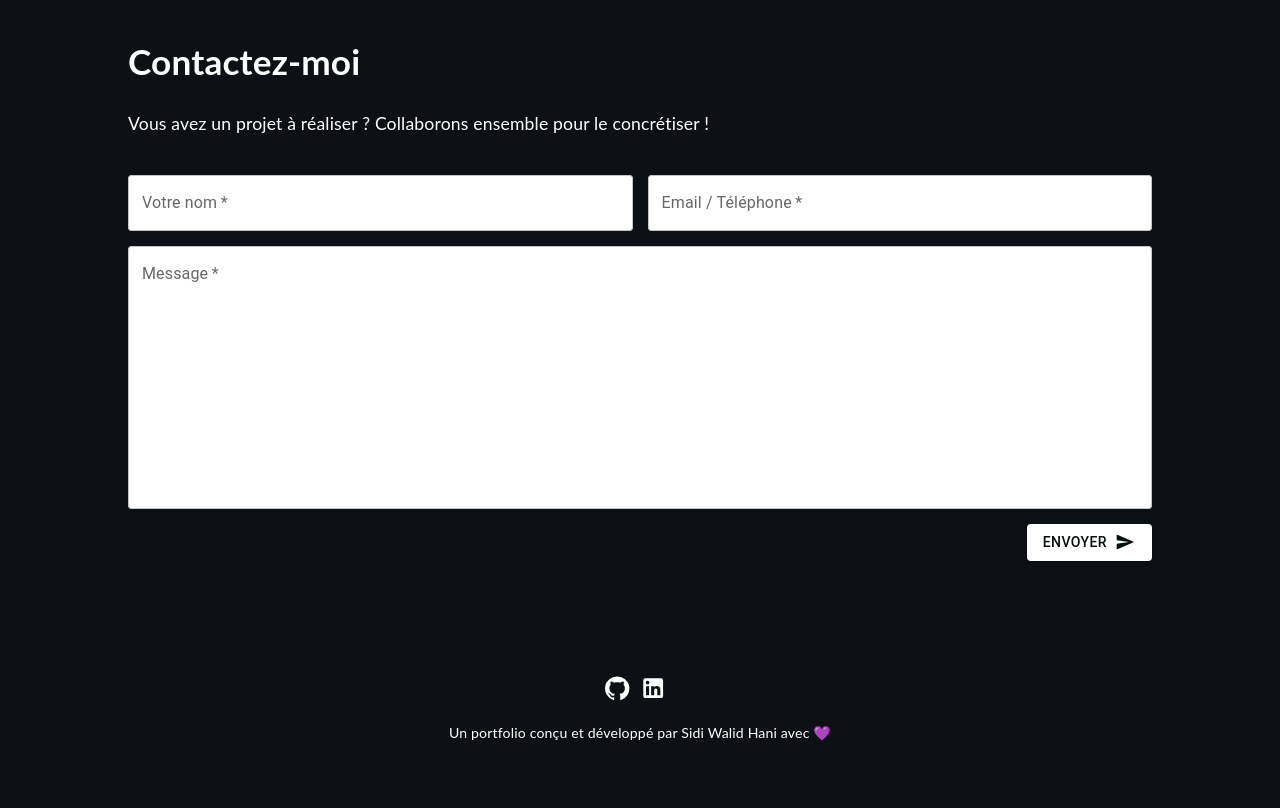
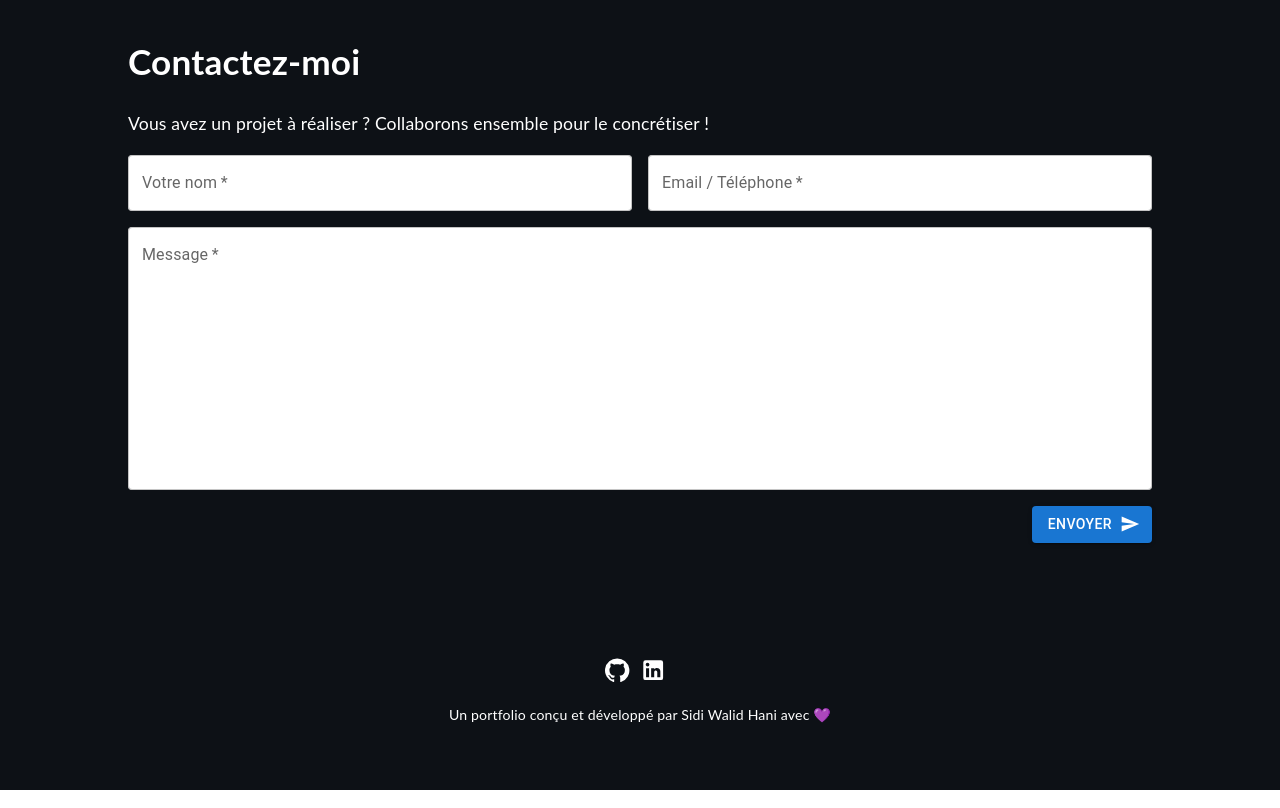
Before and after one commit to Walgoat/hani-sidi-walid-portfolio, a React (Create React App) app: page / in a window 1280 px wide. Shown: the part 6440-7248 px from the top of the page. Built offline with nearby package versions, Linux system fonts and the light colour scheme.

Commit message:
Mise à jour des styles et correction des champs de texte dans Contact.tsx

```diff
--- a/package.json
+++ b/package.json
@@ -4,6 +4,7 @@
     "private": true,
     "homepage": "https://Walgoat.github.io/hani-sidi-walid-portfolio",
     "dependencies": {
+        "@emailjs/browser": "^4.4.1",
         "@emotion/react": "^11.14.0",
         "@emotion/styled": "^11.14.0",
         "@fortawesome/fontawesome-svg-core": "^6.4.0",
--- a/src/assets/styles/Contact.scss
+++ b/src/assets/styles/Contact.scss
@@ -47,15 +47,19 @@ form {
   margin-bottom: 15px !important;
 }
 
-/* Ajout de styles pour s'assurer que les champs de texte sont visibles et interactifs */
+/* Styles pour les champs de texte */
 .MuiTextField-root {
   width: 100%;
+  margin-bottom: 15px; /* Ajout de marge pour espacer les champs */
 }
 
 .MuiInputBase-root {
-  background-color: white;
+  background-color: #f5f5f5 !important;
+  border: 1px solid #ccc !important;
 }
 
+
 .MuiInputBase-input {
-  color: #050f0b;
+  color: #00da6d !important ; /* Couleur du texte */
+  opacity: 1 !important ; /* Assurez-vous que le texte est visible */
 }
--- a/src/components/Contact.tsx
+++ b/src/components/Contact.tsx
@@ -1,32 +1,32 @@
-import React, { useRef, useState } from 'react';
-import '../assets/styles/Contact.scss';
-import Box from '@mui/material/Box';
-import Button from '@mui/material/Button';
-import SendIcon from '@mui/icons-material/Send';
-import TextField from '@mui/material/TextField';
+import Box from "@mui/material/Box";
+import Button from "@mui/material/Button";
+import SendIcon from "@mui/icons-material/Send";
+import TextField from "@mui/material/TextField";
+import emailjs from "emailjs-com";
+import { useRef } from "react";
+import Grid from "@mui/material/Grid"; // Importez le composant Grid
 
 function Contact() {
-  const [name, setName] = useState<string>('');
-  const [email, setEmail] = useState<string>('');
-  const [message, setMessage] = useState<string>('');
-
-  const [nameError, setNameError] = useState<boolean>(false);
-  const [emailError, setEmailError] = useState<boolean>(false);
-  const [messageError, setMessageError] = useState<boolean>(false);
-
   const form = useRef<HTMLFormElement>(null);
 
   const sendEmail = (e: React.FormEvent) => {
     e.preventDefault();
 
-    // Validation des champs
-    setNameError(name === '');
-    setEmailError(email === '');
-    setMessageError(message === '');
-
-    if (name && email && message) {
-      console.log('Formulaire soumis avec succès !');
-      // Ici, vous pouvez ajouter la logique pour envoyer l'email
+    if (form.current) {
+      emailjs
+        .sendForm(
+          "service_ndpdnoc",
+          "template_e4ilka3",
+          form.current,
+          "AekYDn0jA9RlCSWi8"
+        )
+        .then(() => {
+          alert("Message envoyé avec succès !");
+          form.current?.reset();
+        })
+        .catch(() => {
+          alert("Une erreur est survenue lors de l'envoi du message.");
+        });
     }
   };
 
@@ -35,71 +35,60 @@ function Contact() {
       <div className="items-container">
         <div className="contact_wrapper">
           <h1>Contactez-moi</h1>
-          <p>Vous avez un projet à réaliser ? Collaborons ensemble pour le concrétiser !</p>
+          <p>
+            Vous avez un projet à réaliser ? Collaborons ensemble pour le concrétiser !
+          </p>
           <Box
             ref={form}
             component="form"
             noValidate
             autoComplete="off"
-            className='contact-form'
+            className="contact-form"
             onSubmit={sendEmail}
           >
-            <div className='form-flex'>
+            <Grid container spacing={2}>
+              <Grid item xs={12} sm={6}>
                 <TextField
                   required
-                id="name-field"
+                  label="Votre nom"
                   name="name"
-                label="Votre nom"
-                placeholder="Quel est votre nom ?"
-                value={name}
-                onChange={(e) => {
-                  setName(e.target.value);
-                  console.log('Nom:', e.target.value); // Vérification
-                  setNameError(false); // Réinitialiser l'erreur lors de la saisie
-                }}
-                error={nameError}
-                helperText={nameError ? "Veuillez entrer votre nom" : ""}
                   autoComplete="name"
+                  fullWidth
+                  InputProps={{ style: { backgroundColor: "white" } }}
                 />
+              </Grid>
+              <Grid item xs={12} sm={6}>
                 <TextField
                   required
-                id="contact-field"
+                  label="Email / Téléphone"
                   name="contact"
-                label="Email / Téléphone"
-                placeholder="Comment puis-je vous contacter ?"
-                value={email}
-                onChange={(e) => {
-                  setEmail(e.target.value);
-                  console.log('Email:', e.target.value); // Vérification
-                  setEmailError(false); // Réinitialiser l'erreur lors de la saisie
-                }}
-                error={emailError}
-                helperText={emailError ? "Veuillez entrer votre email ou numéro de téléphone" : ""}
                   autoComplete="email"
+                  fullWidth
+                  InputProps={{ style: { backgroundColor: "white" } }}
                 />
-            </div>
+              </Grid>
+            </Grid>
             <TextField
               required
-              id="message-field"
+              label="Message"
               name="message"
-              label="Message"
-              placeholder="Envoyez-moi vos questions ou demandes"
               multiline
               rows={10}
-              className="body-form"
-              value={message}
-              onChange={(e) => {
-                setMessage(e.target.value);
-                console.log('Message:', e.target.value); // Vérification
-                setMessageError(false); // Réinitialiser l'erreur lors de la saisie
-              }}
-              error={messageError}
-              helperText={messageError ? "Veuillez entrer un message" : ""}
               autoComplete="off"
+              fullWidth
+              InputProps={{ style: { backgroundColor: "white" } }}
+              sx={{ mt: 2 }} // Espacement en haut
             />
-            <Button variant="contained" endIcon={<SendIcon />} type="submit">
+            {/* Utilisez Box pour aligner le bouton à droite */}
+            <Box sx={{ display: "flex", justifyContent: "flex-end", mt: 2 }}>
+              <Button
+                variant="contained"
+                endIcon={<SendIcon />}
+                type="submit"
+              >
                 Envoyer
               </Button>
+            </Box>
           </Box>
         </div>
       </div>
--- a/src/index.scss
+++ b/src/index.scss
@@ -6,6 +6,7 @@ body {
   -webkit-font-smoothing: antialiased;
   -moz-osx-font-smoothing: grayscale;
   font-size: 1.1rem !important;
+  color: #000; // Couleur du texte par défaut
 }
 
 code {
@@ -16,7 +17,6 @@ code {
 .main-container {
   position: relative;
   background-color: #0d1116;
-
 }
 
 a {
```
Also changed, not shown: 1 other file (tests, documents, lock files or other folders). Lines whose indentation alone changed are shown as unchanged.
